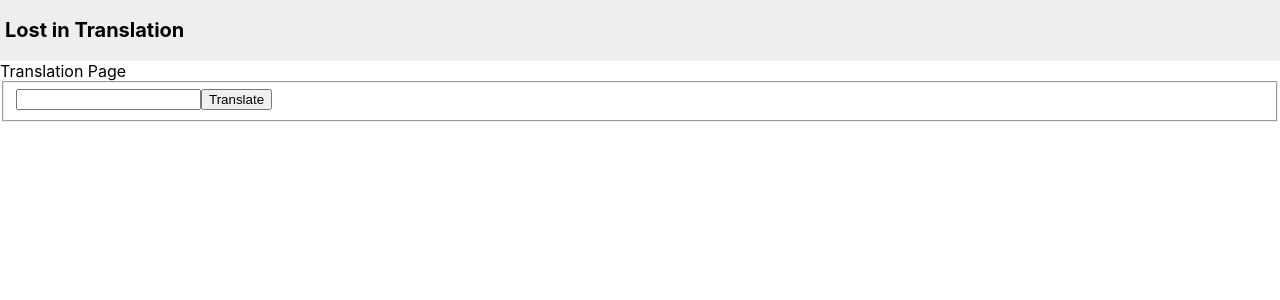
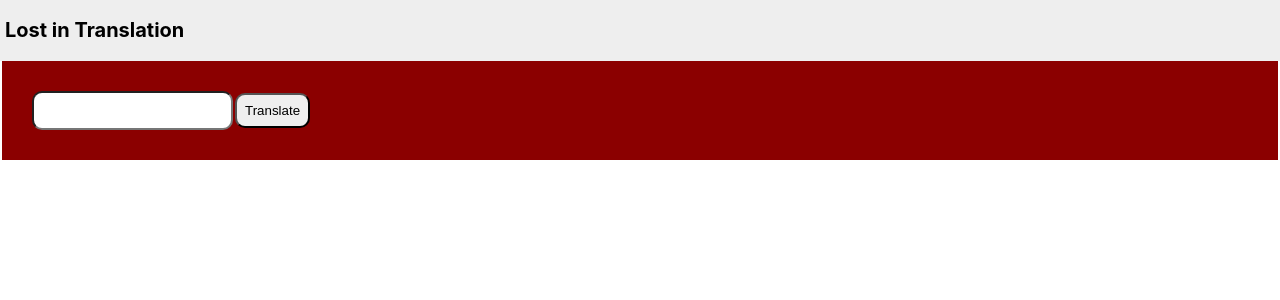
Before and after one commit to silje-denise/assignment2, a React (Create React App) app in the folder lost-in-translation/: page /translation in a window 1280 px wide. Shown: the top 300 px of the page. Built offline with nearby package versions, Linux system fonts and the light colour scheme.

Commit message:
styling translation page

```diff
--- a/lost-in-translation/src/components/TranslateInput.jsx
+++ b/lost-in-translation/src/components/TranslateInput.jsx
@@ -1,4 +1,7 @@
 import { useState } from "react";
+const inputStyle = {backgroundColor: "white", padding: "10px", borderRadius: "10px"};
+const frameStyle = {backgroundColor: "darkred", padding: "30px", borderStyle: "none"}
+const translateButtonStyle = {padding: "8px",  borderRadius: "10px", margin: "2px"}
 
 const Translate = () => {
     const [word, setWord] = useState({ value: ""})
@@ -8,9 +11,9 @@ const Translate = () => {
     }
 
     return(
-        <fieldset>
-            <input type="text" value={word.value} onChange={handleWordChange} />
-            <button type="submit">Translate</button>
+        <fieldset style={frameStyle}>
+            <input style={inputStyle} type="text" value={word.value} onChange={handleWordChange} />
+            <button style={translateButtonStyle} type="submit">Translate</button>
         </fieldset>
     );
 }
--- a/lost-in-translation/src/pages/Translation.jsx
+++ b/lost-in-translation/src/pages/Translation.jsx
@@ -5,7 +5,6 @@ const Translation = () => {
     return(
         <div>
             <Header></Header>
-            <main>Translation Page</main>
             <TranslateInput></TranslateInput>
         </div>
     );
```
